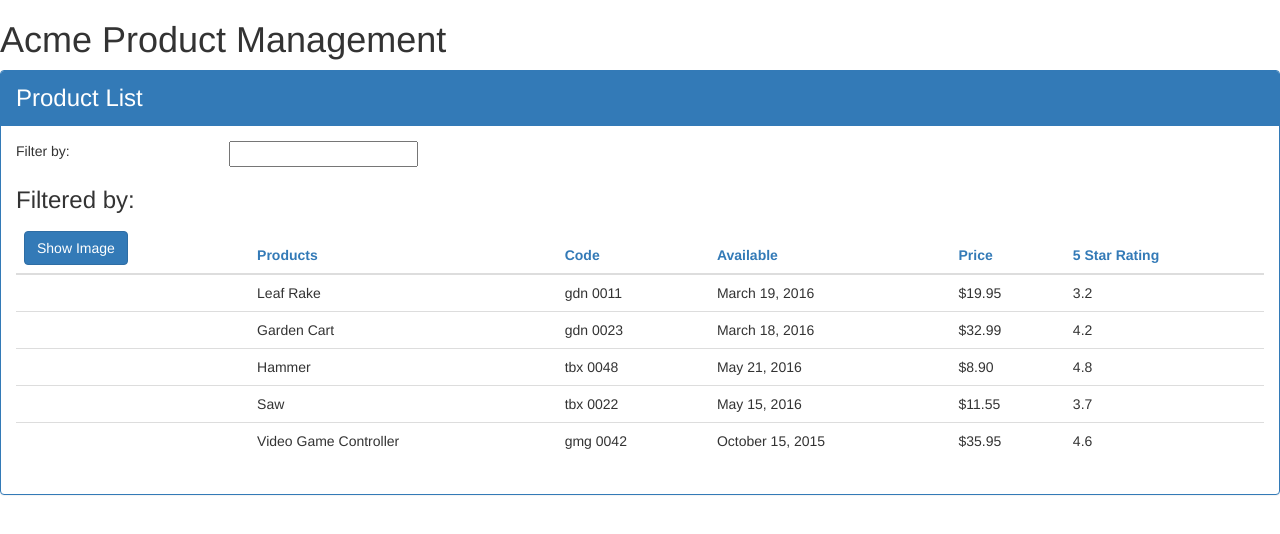
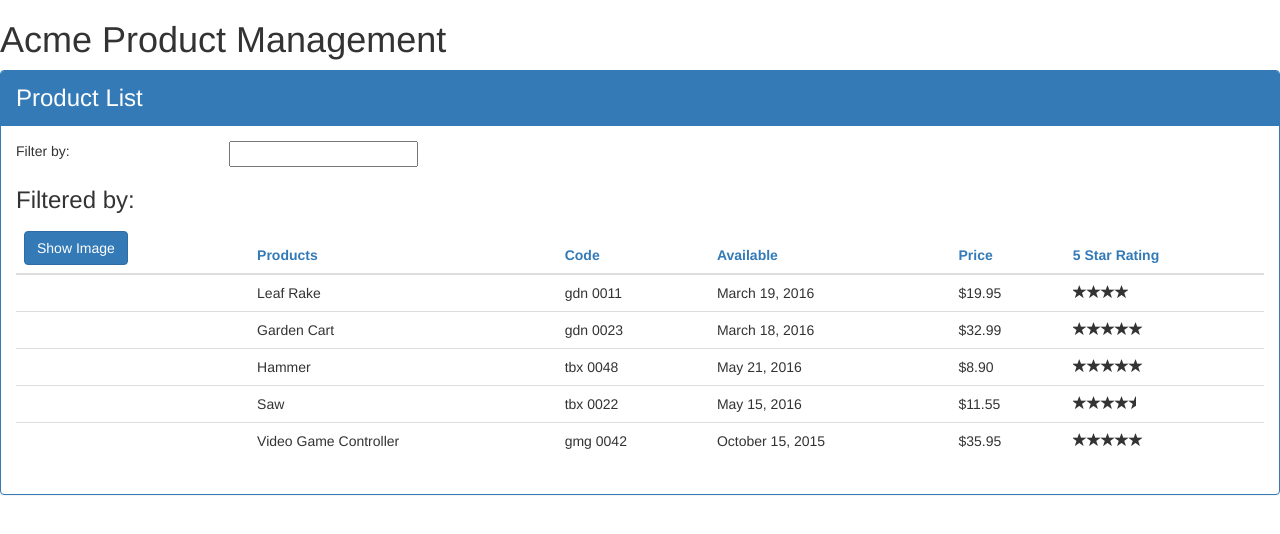
Before and after one commit to rsmith52/Learning-Angular, an Angular app in the folder APM-Start/: page / in a window 1280 px wide. Shown: the top 534 px of the page. Built offline with nearby package versions, Linux system fonts and the light colour scheme.

Commit message:
Created nested star component that gets input from the product list component and gives back output when clicked

```diff
--- a/APM-Start/src/app/app.module.ts
+++ b/APM-Start/src/app/app.module.ts
@@ -5,12 +5,14 @@
 import { AppComponent } from './app.component';
 import { ProductListComponent } from './products/product-list.component';
 import { ConvertToSpacesPipe } from './shared/convert-to-spaces.pipe';
+import { StarComponent } from './shared/star.component';
 
 @NgModule({
   declarations: [
     AppComponent,
     ProductListComponent,
-    ConvertToSpacesPipe
+    ConvertToSpacesPipe,
+    StarComponent
   ],
   imports: [
     BrowserModule,
--- a/APM-Start/src/app/products/product-list.component.html
+++ b/APM-Start/src/app/products/product-list.component.html
@@ -39,7 +39,9 @@
             <td>{{ product.productCode | lowercase | convertToSpaces:"-"}}</td>
             <td>{{ product.releaseDate }}</td>
             <td>{{ product.price | currency:"USD":true:"1.2-2" }}</td>
-            <td>{{ product.starRating }}</td>
+            <td>
+              <pm-star [rating]="product.starRating" (ratingClicked)="onRatingClicked($event)"></pm-star>
+            </td>
           </tr>
         </tbody>
       </table>
--- a/APM-Start/src/app/products/product-list.component.ts
+++ b/APM-Start/src/app/products/product-list.component.ts
@@ -94,4 +94,8 @@
   ngOnInit(): void {
     console.log('In OnInit');
   }
+
+  onRatingClicked(message: string): void {
+    this.pageTitle = 'Product List: ' + message;
+  }
 }
--- a/APM-Start/src/app/shared/star.component.html
+++ b/APM-Start/src/app/shared/star.component.html
@@ -1,6 +1,7 @@
 <div class="crop"
     [style.width.px]="starWidth"
-    [title]="rating">
+    [title]="rating"
+    (click)="onClick()">
     <div style="width: 86px">
         <span class="glyphicon glyphicon-star"></span>
         <span class="glyphicon glyphicon-star"></span>
--- /dev/null
+++ b/APM-Start/src/app/shared/star.component.ts
@@ -0,0 +1,23 @@
+import { Component, Input, Output,
+  OnChanges, EventEmitter } from '@angular/core';
+
+@Component({
+  selector: 'pm-star',
+  templateUrl: './star.component.html',
+  styleUrls: ['./star.component.css']
+})
+export class StarComponent implements OnChanges {
+  @Input() rating: number;
+  starWidth: number;
+
+  @Output() ratingClicked: EventEmitter<string> = new EventEmitter<string>();
+
+  ngOnChanges(): void {
+    this.starWidth = this.rating * 86/5; // 86 is full width
+  }
+
+  onClick(): void {
+    console.log('The rating ' + this.rating + ' was clicked!');
+    this.ratingClicked.emit('The rating ' + this.rating + ' was clicked!');
+  }
+}
```
